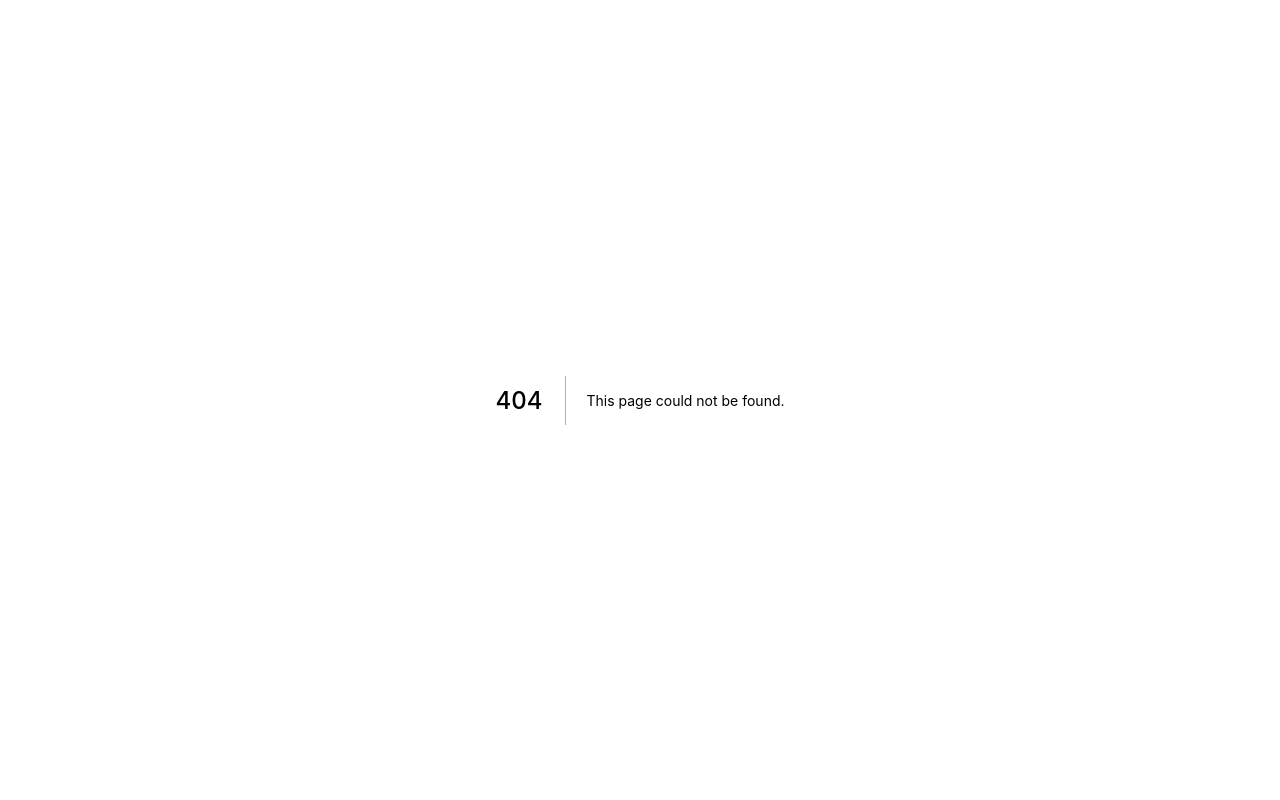
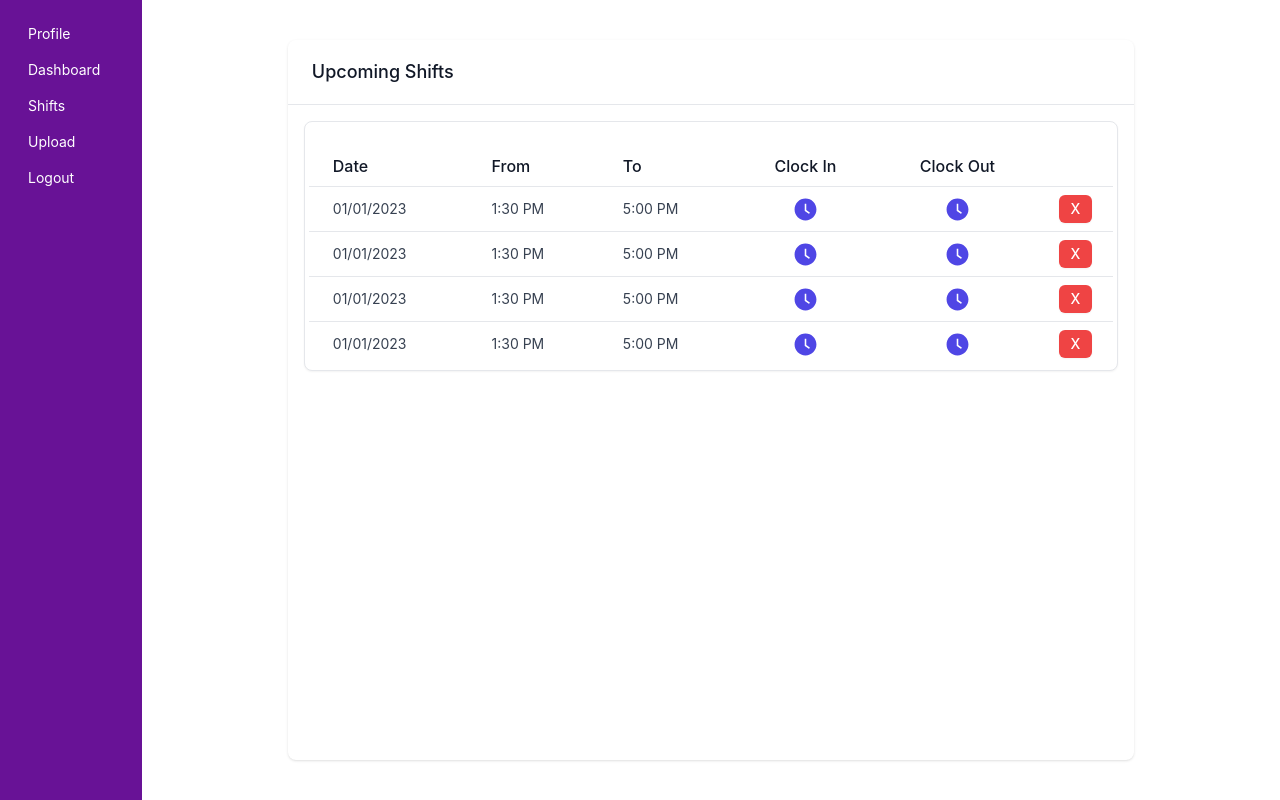
Before and after one commit to wakesmiles/mysmile, a Next.js app: page /dashboard in a window 1280 px wide. Before the commit this address had no page. Built offline with nearby package versions, Linux system fonts and the light colour scheme.

Commit message:
included navbar in dashboard ui and other small fixes

```diff
--- a/pages/components/volunteer/VDashboard.jsx
+++ b/pages/dashboard.jsx
@@ -1,7 +1,8 @@
 import { AiFillClockCircle } from "react-icons/ai";
 import { useState, useRef } from "react";
+import Navbar from './navbar';
 
-const VolunteerDashboard = () => {
+const Dashboard = () => {
   /**
    * TODO: Fetcha signups data
    * Filter by user id
@@ -48,21 +49,21 @@ const VolunteerDashboard = () => {
         <td className="py-2 px-6">01/01/2023</td>
         <td className="py-2 px-6">1:30 PM</td>
         <td className="py-2 px-6">5:00 PM</td>
-        <td className="py-2 px-3">
+        <td className="py-2 px-6">
           <div className="flex justify-center">
             <button className="text-indigo-600 text-lg hover:text-indigo-800">
               <AiFillClockCircle size={25} />
             </button>
           </div>
         </td>
-        <td className="py-2 px-4">
+        <td className="py-2 px-6">
           <div className="flex justify-center">
             <button className="text-indigo-600 text-lg hover:text-indigo-800">
               <AiFillClockCircle size={25} />
             </button>
           </div>
         </td>
-        <td className="py-2 px-4">
+        <td className="py-2 px-3">
           <div className="flex justify-center">
             <button className="red-button-sm" onClick={() => setOpen(true)}>
               X
@@ -113,10 +114,10 @@ const VolunteerDashboard = () => {
   };
 
   return (
-    <div
-      className="overflow-scroll bg-white shadow sm:rounded-lg"
-      style={{ width: "700px" }}
-    >
+    <div className="flex flex-row">
+      <Navbar />
+      <div className="container p-10">
+        <div className="shadow sm:rounded-lg w-4/5">
           <div className="px-4 py-5 sm:px-6">
             <h2 className="text-lg font-medium leading-6 text-gray-900">
               Upcoming Shifts
@@ -145,10 +146,10 @@ const VolunteerDashboard = () => {
                     >
                       To
                     </th>
-                <th scope="col" className="py-2 px-3 text-base font-medium">
+                    <th scope="col" className="py-2 px-6 text-base font-medium">
                       Clock In
                     </th>
-                <th scope="col" className="py-2 px-3 text-base font-medium">
+                    <th scope="col" className="py-2 px-6 text-base font-medium">
                       Clock Out
                     </th>
                     <th
@@ -167,7 +168,9 @@ const VolunteerDashboard = () => {
             </div>
           </div>
         </div>
+      </div>
+    </div>
   );
 };
 
-export default VolunteerDashboard;
+export default Dashboard;
--- a/pages/index.js
+++ b/pages/index.js
@@ -4,6 +4,7 @@ import styles from '../styles/Home.module.css'
 import Login from './login';
 import React from 'react';
 import Profile from './profile';
+import Dashboard from './dashboard';
 import { useState } from "react";
 
 export default function Home() {
--- a/pages/login.jsx
+++ b/pages/login.jsx
@@ -94,12 +94,12 @@ const Login = () => {
             </button>
             <div className="flex flex-row justify-between mt-2 text-sm font-medium text-primary-color">
               <div>
-                <a
+                {/* <a
                   href="#"
                   className="hover:text-indigo-600 hover:underline hover:underline-offset-4"
                 >
                   Reset Password
-                </a>
+                </a> */}
               </div>
               <br />
               <div className="hover:text-indigo-600 hover:underline hover:underline-offset-4">
--- a/pages/navbar.jsx
+++ b/pages/navbar.jsx
@@ -2,29 +2,29 @@ import Link from "next/link";
 
 const Navbar = () => {
   return (
-    <div class="w-40 h-screen shadow-md bg-primary-color text-white sm:text-sm px-1">
-        <ul class="relative mt-6 space-y-4 pl-6">
-            <li class="relative overflow-hidden text-white text-ellipsis whitespace-nowrap rounded hover:text-bg-colortransition duration-300 ease-in-out" data-mdb-ripple="true" data-mdb-ripple-color="dark">
+    <div className="w-40 h-screen shadow-md bg-primary-color text-white sm:text-sm px-1">
+        <ul className="relative mt-6 space-y-4 pl-6">
+            <li className="relative overflow-hidden text-white text-ellipsis whitespace-nowrap rounded hover:text-bg-colortransition duration-300 ease-in-out" data-mdb-ripple="true" data-mdb-ripple-color="dark">
                 <Link href="/profile">
                     Profile
                 </Link>
             </li>
-            <li class="relative overflow-hidden text-white text-ellipsis whitespace-nowrap rounded hover:text-bg-colortransition duration-300 ease-in-out" data-mdb-ripple="true" data-mdb-ripple-color="dark">
+            <li className="relative overflow-hidden text-white text-ellipsis whitespace-nowrap rounded hover:text-bg-colortransition duration-300 ease-in-out" data-mdb-ripple="true" data-mdb-ripple-color="dark">
                 <Link href="/dashboard">
                     Dashboard
                 </Link>
             </li>
-            <li class="relative overflow-hidden text-white text-ellipsis whitespace-nowrap rounded hover:text-bg-colortransition duration-300 ease-in-out" data-mdb-ripple="true" data-mdb-ripple-color="dark">
+            <li className="relative overflow-hidden text-white text-ellipsis whitespace-nowrap rounded hover:text-bg-colortransition duration-300 ease-in-out" data-mdb-ripple="true" data-mdb-ripple-color="dark">
                 <Link href="/shifts">
                     Shifts
                 </Link>
             </li>
-            <li class="relative overflow-hidden text-white text-ellipsis whitespace-nowrap rounded hover:text-bg-colortransition duration-300 ease-in-out" data-mdb-ripple="true" data-mdb-ripple-color="dark">
+            <li className="relative overflow-hidden text-white text-ellipsis whitespace-nowrap rounded hover:text-bg-colortransition duration-300 ease-in-out" data-mdb-ripple="true" data-mdb-ripple-color="dark">
                 <Link href="/upload">
                     Upload
                 </Link>
             </li>
-            <li class="relative overflow-hidden text-white text-ellipsis whitespace-nowrap rounded hover:text-bg-colortransition duration-300 ease-in-out" data-mdb-ripple="true" data-mdb-ripple-color="dark">
+            <li className="relative overflow-hidden text-white text-ellipsis whitespace-nowrap rounded hover:text-bg-colortransition duration-300 ease-in-out" data-mdb-ripple="true" data-mdb-ripple-color="dark">
                 <Link href="/">
                     Logout
                 </Link>
```
Also changed, not shown: 1 other file (tests, documents, lock files or other folders). Lines whose indentation alone changed are shown as unchanged.
